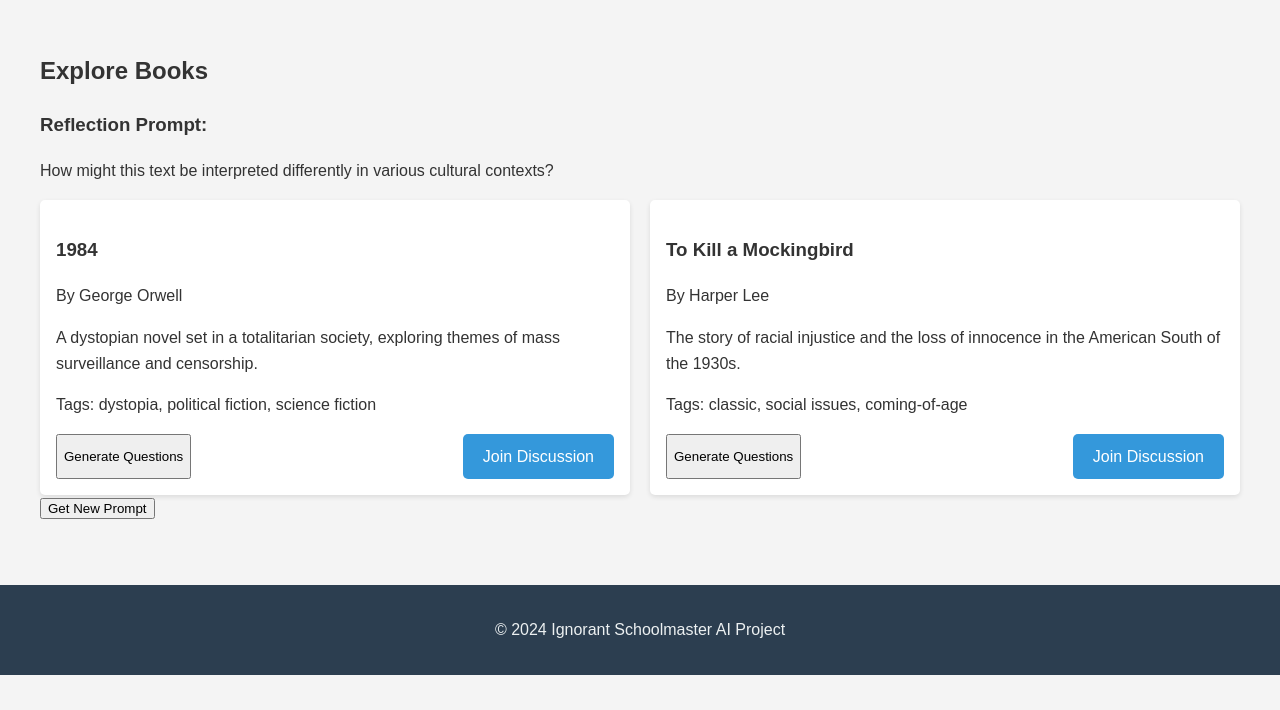
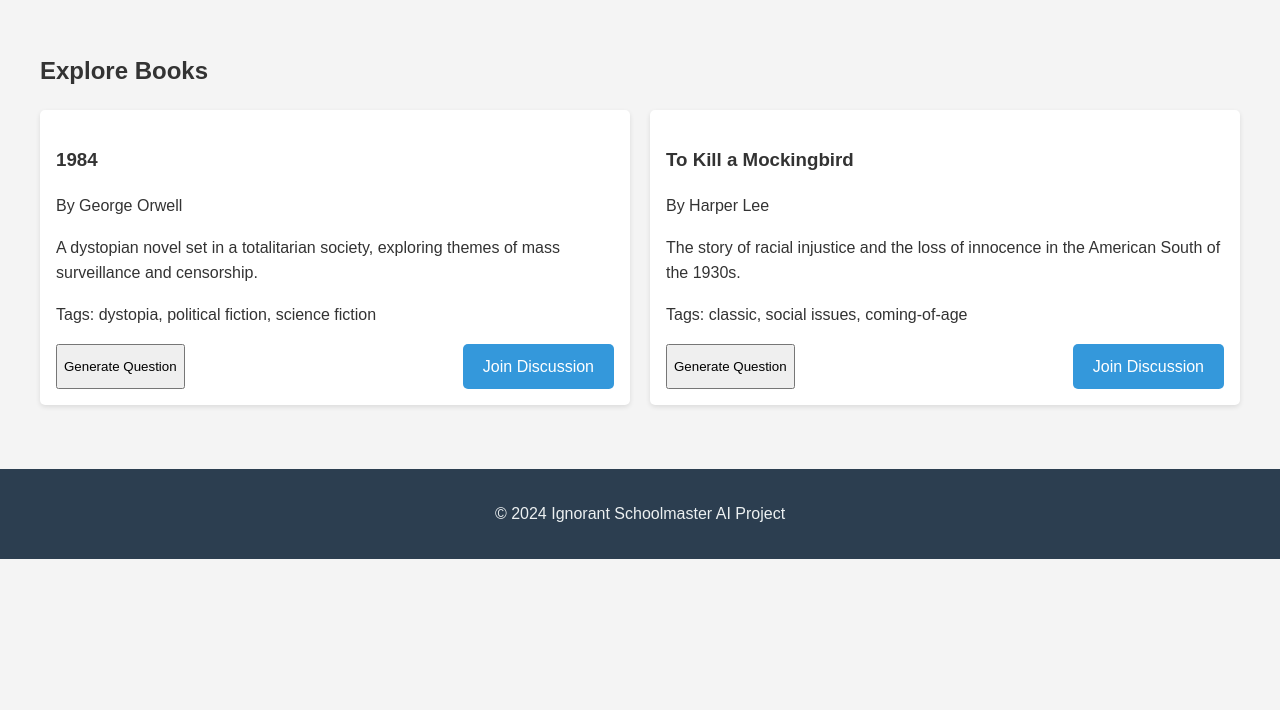
Before and after one commit to miofuku/ig-schoolmaster, a Flask app: page /explore in a window 1280 px wide. Shown: the part 90-800 px from the top of the page. Run offline with Flask 3, Linux system fonts and the light colour scheme; parts of the project's set-up code (start-up, migrations or seed data) failed here and were passed over.

Commit message:
ai facilitator to generate questions for explore and progress

```diff
--- a/ai_facilitator/facilitator.py
+++ b/ai_facilitator/facilitator.py
@@ -58,17 +58,8 @@ class AIFacilitator:
         else:
             return selected_prompt
 
-    def generate_rule_based_prompt(self, context):
-        # Implement rule-based prompt generation here
-        templates = {
-            "reading": "How does {topic} relate to your personal experiences?",
-            "discussion": "What new perspectives on {topic} have you gained from this conversation?",
-            "goal_setting": "How might achieving {goal} impact your broader learning journey?",
-        }
-        return templates.get(context, "What insights have you gained about {topic}?")
-
     def generate_lm_prompt(self, context):
-        input_text = f"Generate a thought-provoking reflection question about {context}:"
+        input_text = f"Generate a thought-provoking question about {context}:"
         inputs = self.tokenizer(input_text, return_tensors="pt", padding=True, truncation=True)
 
         try:
@@ -76,7 +67,7 @@ class AIFacilitator:
                 output = self.model.generate(
                     input_ids=inputs.input_ids,
                     attention_mask=inputs.attention_mask,
-                    max_length=100,  # Increased max_length for more detailed prompts
+                    max_length=100,
                     num_return_sequences=1,
                     temperature=0.7,
                     pad_token_id=self.tokenizer.pad_token_id,
@@ -91,7 +82,7 @@ class AIFacilitator:
             return generated_prompt
         except Exception as e:
             print(f"Error generating prompt: {str(e)}")
-            return f"How has your understanding of {context} evolved through your recent experiences?"
+            return f"How might {context} relate to your broader learning experiences?"
 
     def combine_and_filter_prompts(self, rule_based_prompt, lm_prompt):
         # Implement logic to combine and filter prompts
@@ -106,16 +97,28 @@ class AIFacilitator:
             return f"Considering your recent {recent_activity['type']}, {prompt}"
         return prompt
 
-    def generate_reflection_prompt(self, goal):
-        reflection_templates = [
-            "How has working towards '{goal}' changed your perspective on learning?",
-            "What unexpected challenges or insights did you encounter while pursuing '{goal}'?",
-            "In what ways has your approach to '{goal}' evolved since you started?",
-            "How might the skills or knowledge gained from '{goal}' apply to future learning objectives?",
-            "What aspects of working on '{goal}' have you found most rewarding or interesting?",
-            "If you were to approach '{goal}' again, what would you do differently and why?",
-            "How has achieving (or working towards) '{goal}' influenced your next steps in learning?",
-            "What connections have you discovered between '{goal}' and other areas of your studies or life?"
-        ]
+    def generate_explore_questions(self, book):
+        # Ensure book is a dictionary and has the required keys
+        if not isinstance(book, dict) or 'title' not in book or 'author' not in book:
+            raise ValueError("Invalid book data provided")
 
-        return random.choice(reflection_templates).format(goal=goal)
+        rule_based_prompt = random.choice([
+            f"How does the theme of '{book['title']}' relate to contemporary issues?",
+            f"What questions would you ask the author of '{book['title']}' if you had the chance?",
+            f"How might the ideas in '{book['title']}' challenge your existing beliefs?",
+            f"What connections can you draw between '{book['title']}' and other books you've read?",
+            f"How could the concepts in '{book['title']}' be applied to solve real-world problems?"
+        ])
+        lm_prompt = self.generate_lm_prompt(f"the book '{book['title']}' by {book['author']}")
+        return self.combine_and_filter_prompts(rule_based_prompt, lm_prompt)
+
+    def generate_reflection_prompt(self, context):
+        rule_based_prompt = random.choice([
+            f"How has your approach to learning evolved throughout {context}?",
+            f"What unexpected insights have you gained during {context}?",
+            f"In what ways have your goals shifted or become clearer through {context}?",
+            f"How might the skills you've developed in {context} apply to other areas of your life?",
+            f"What aspects of {context} have you found most challenging or rewarding?"
+        ])
+        lm_prompt = self.generate_lm_prompt(f"reflection on {context}")
+        return self.combine_and_filter_prompts(rule_based_prompt, lm_prompt)
--- a/app.py
+++ b/app.py
@@ -26,8 +26,7 @@ def index():
 @app.route('/explore')
 def explore():
     books = book_repo.get_random_books(5)
-    reading_prompt = ai_facilitator.generate_prompt('reading')
-    return render_template('explore.html', books=books, reading_prompt=reading_prompt)
+    return render_template('explore.html', books=books)
 
 
 @app.route('/search')
@@ -50,12 +49,15 @@ def get_question():
         return jsonify({'error': 'Book not found'}), 404
 
     try:
-        questions = question_gen.generate_multiple_questions(book, n=3)
-        return jsonify({'questions': questions})
+        # Ensure book is a dictionary with required keys
+        if isinstance(book, dict) and 'title' in book and 'author' in book:
+            question = ai_facilitator.generate_explore_questions(book)
+            return jsonify({'question': question})
+        else:
+            raise ValueError("Invalid book data")
     except Exception as e:
-        app.logger.error(f"Error generating questions: {str(e)}")
-        return jsonify({'error': 'An error occurred while generating questions'}), 500
-
+        app.logger.error(f"Error generating question: {str(e)}")
+        return jsonify({'error': 'An error occurred while generating the question'}), 500
 
 @app.route('/discuss/<int:book_id>', methods=['GET', 'POST'])
 def discuss_book(book_id):
@@ -115,7 +117,8 @@ def view_progress():
     goals = progress_tracker.get_goals(user_id)
     activities = progress_tracker.get_activities(user_id)
     summary = progress_tracker.get_progress_summary(user_id)
-    return render_template('progress.html', goals=goals, activities=activities, summary=summary)
+    reflection_prompt = ai_facilitator.generate_reflection_prompt("your learning journey")
+    return render_template('progress.html', goals=goals, activities=activities, summary=summary, reflection_prompt=reflection_prompt)
 
 
 @app.route('/log_activity', methods=['POST'])
--- a/templates/explore.html
+++ b/templates/explore.html
@@ -1,13 +1,8 @@
 {% extends "base.html" %}
-
 {% block title %}Explore Books - Ignorant Schoolmaster AI{% endblock %}
-
 {% block content %}
     <h2>Explore Books</h2>
-    <div class="ai-prompt">
-        <h3>Reflection Prompt:</h3>
-        <p>{{ reading_prompt }}</p>
-    </div>
+
     <div class="book-list">
         {% for book in books %}
             <div class="book-item">
@@ -16,16 +11,16 @@
                 <p>{{ book.summary }}</p>
                 <p>Tags: {{ book.tags|join(', ') }}</p>
                 <div class="book-actions">
-                    <button onclick="generateQuestions('{{ book.id }}')">Generate Questions</button>
+                    <button onclick="generateQuestion({{ book.id }})">Generate Question</button>
                     <a href="{{ url_for('discuss_book', book_id=book.id) }}" class="button">Join Discussion</a>
                 </div>
-                <div class="questions-container" id="questions-{{ book.id }}" style="display: none;"></div>
+                <div id="question-{{ book.id }}" class="question-container" style="display: none;"></div>
             </div>
         {% endfor %}
     </div>
-    <button id="new-prompt-btn">Get New Prompt</button>
+
     <script>
-        function generateQuestions(bookId) {
+    function generateQuestion(bookId) {
         fetch('/question', {
             method: 'POST',
             headers: {
@@ -35,26 +30,17 @@
         })
         .then(response => response.json())
         .then(data => {
-                const questionsContainer = document.getElementById(`questions-${bookId}`);
-                questionsContainer.innerHTML = '<h4>Thought-Provoking Questions:</h4>';
-                data.questions.forEach(question => {
-                    questionsContainer.innerHTML += `<p>${question}</p>`;
-                });
-                questionsContainer.style.display = 'block';
+            if (data.question) {
+                const questionContainer = document.getElementById(`question-${bookId}`);
+                questionContainer.innerHTML = `<p><strong>Thought-provoking question:</strong> ${data.question}</p>`;
+                questionContainer.style.display = 'block';
+            } else {
+                console.error('Error:', data.error);
+            }
+        })
+        .catch((error) => {
+            console.error('Error:', error);
         });
     }
-        document.getElementById('new-prompt-btn').addEventListener('click', function() {
-            fetch('/get_prompt', {
-                method: 'POST',
-                headers: {
-                    'Content-Type': 'application/json',
-                },
-                body: JSON.stringify({context: 'reading'}),
-            })
-            .then(response => response.json())
-            .then(data => {
-                document.querySelector('.ai-prompt p').textContent = data.prompt;
-            });
-        });
     </script>
 {% endblock %}
```
Also changed, not shown: templates/progress.html (+5 -44 lines). Lines whose indentation alone changed are shown as unchanged.
